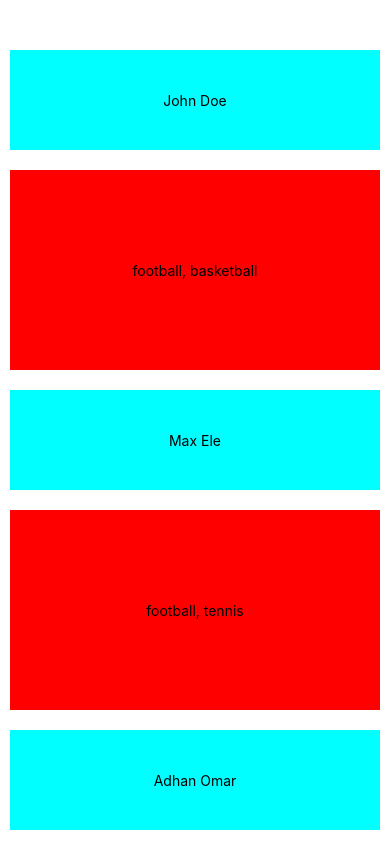
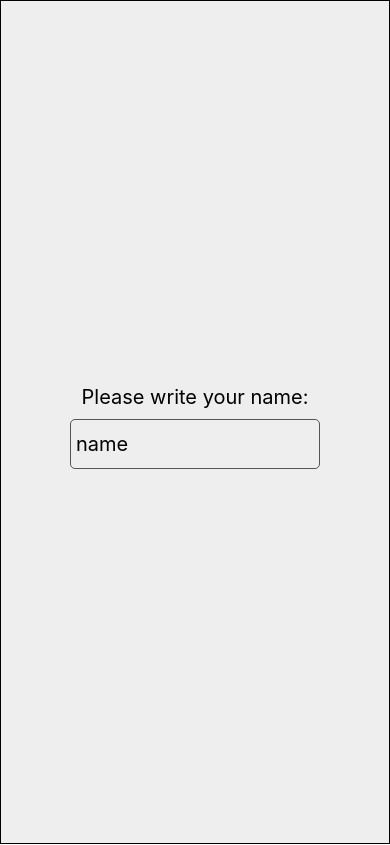
Before and after one commit to NightClover-code/learning-react-native, a React Native app: screen / in a window 390 px wide. Shown: the top 845 px of the page. Built offline with nearby package versions, Linux system fonts and the light colour scheme.

Commit message:
feat: adding text input feature

```diff
--- a/App.tsx
+++ b/App.tsx
@@ -1,8 +1,8 @@
-import { Button, Linking, StyleSheet, Text, View } from 'react-native';
-import AdvancedList from './features/AdvancedList';
+import { StyleSheet } from 'react-native';
+import Input from './features/Input';
 
 export default function App() {
-  return <AdvancedList />;
+  return <Input />;
 }
 
 const styles = StyleSheet.create({
--- /dev/null
+++ b/features/Input.tsx
@@ -0,0 +1,36 @@
+import { StyleSheet, Text, TextInput, View } from 'react-native';
+
+export default function Input() {
+  return (
+    <View style={styles.container}>
+      <Text style={styles.text}>Please write your name:</Text>
+      <TextInput style={styles.input} placeholder="name" />
+    </View>
+  );
+}
+
+const styles = StyleSheet.create({
+  container: {
+    flex: 1,
+    borderColor: '#000',
+    borderWidth: 1,
+    backgroundColor: '#eee',
+    alignItems: 'center',
+    justifyContent: 'center',
+  },
+  text: {
+    color: '#000',
+    fontSize: 20,
+    textAlign: 'center',
+    margin: 10,
+  },
+  input: {
+    width: 250,
+    height: 50,
+    fontSize: 20,
+    borderWidth: 1,
+    borderColor: '#555',
+    borderRadius: 5,
+    paddingHorizontal: 5,
+  },
+});
```
